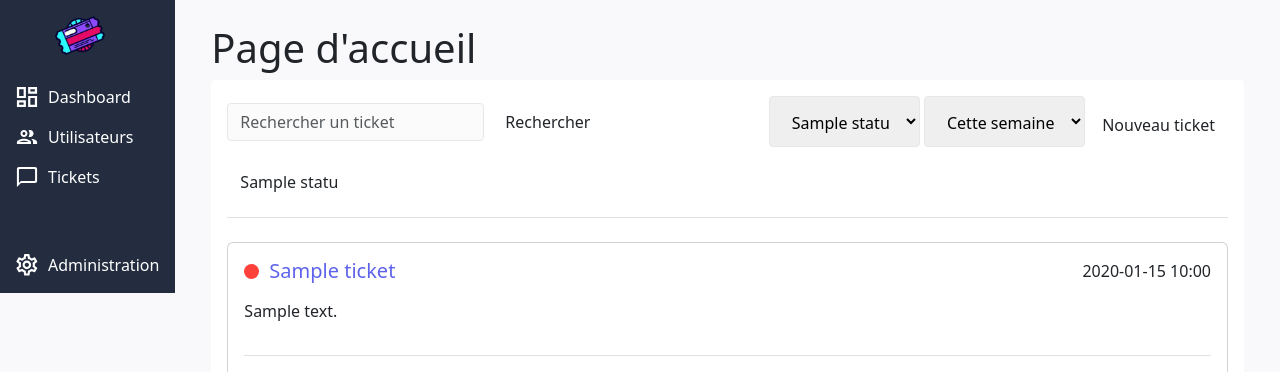
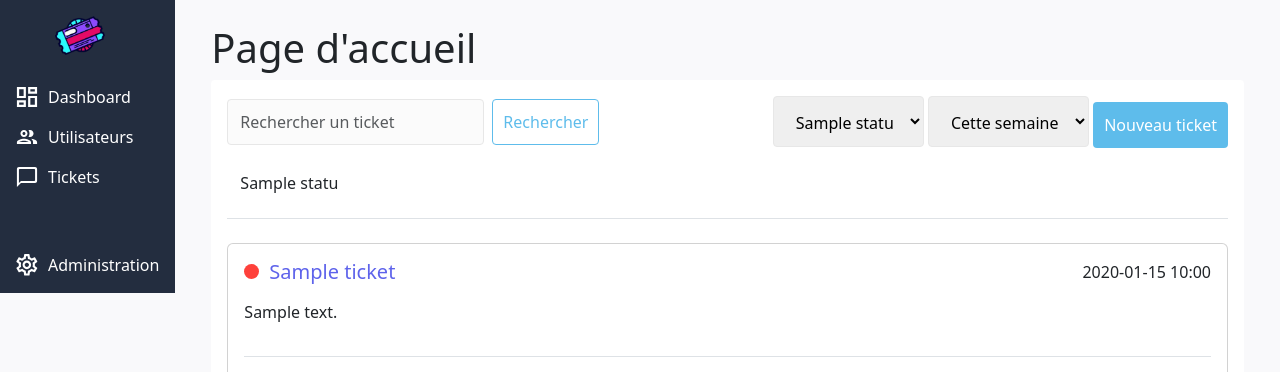
Before and after one commit to projetphp2024/tickets, a Symfony app: template templates/main/index.html.twig in a window 1280 px wide. Shown: the part 54-426 px from the top of the page. Run offline with Twig, Linux system fonts and the light colour scheme; the template is opened without the code that fills it: most values are stand-ins (such as "Sample title", 1, 10 or a date in 2020); some libraries are stand-ins or nearby versions.

Commit message:
fix conflits css

```diff
--- a/public/css/style.css
+++ b/public/css/style.css
@@ -140,3 +140,25 @@ body{
     padding: 15px 0;
     justify-content: center;
 }
+
+.btn-second{
+    border-radius: 4px;
+    border: 1px solid var(--dark-pink-color);
+    color: var(--dark-pink-color);
+    padding: 10px;
+}
+.btn-second:hover{
+    border: 1px solid var(--dark-pink-color);
+    color: white;
+    background-color: var(--dark-pink-color);
+}
+.btn-first{
+    border-radius: 4px;
+    background-color: var(--dark-pink-color);
+    color: white;
+    padding: 10px;
+}
+.btn-first:hover{
+    border: 1px solid var(--dark-pink-color);
+    color: var(--dark-pink-color);
+}
```
